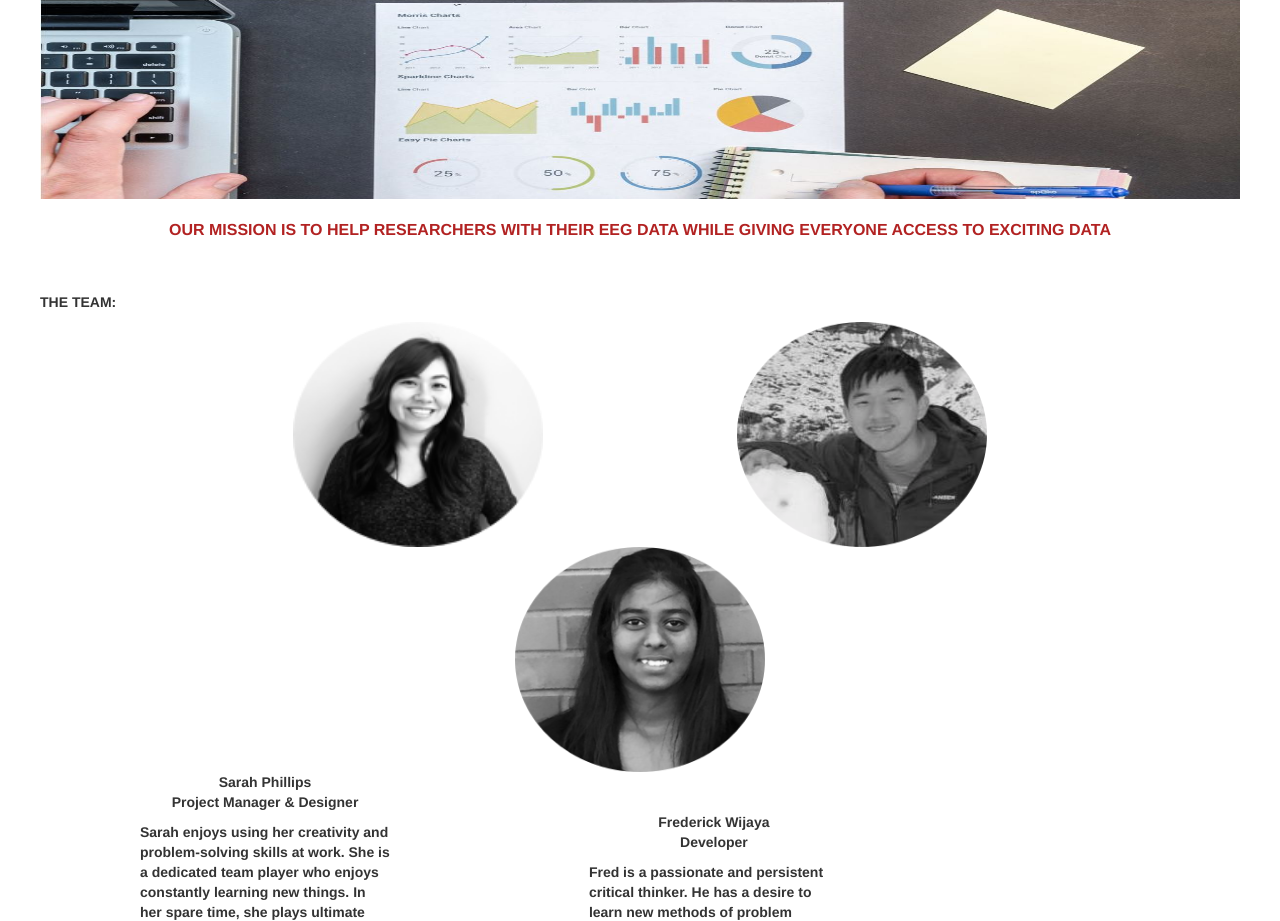
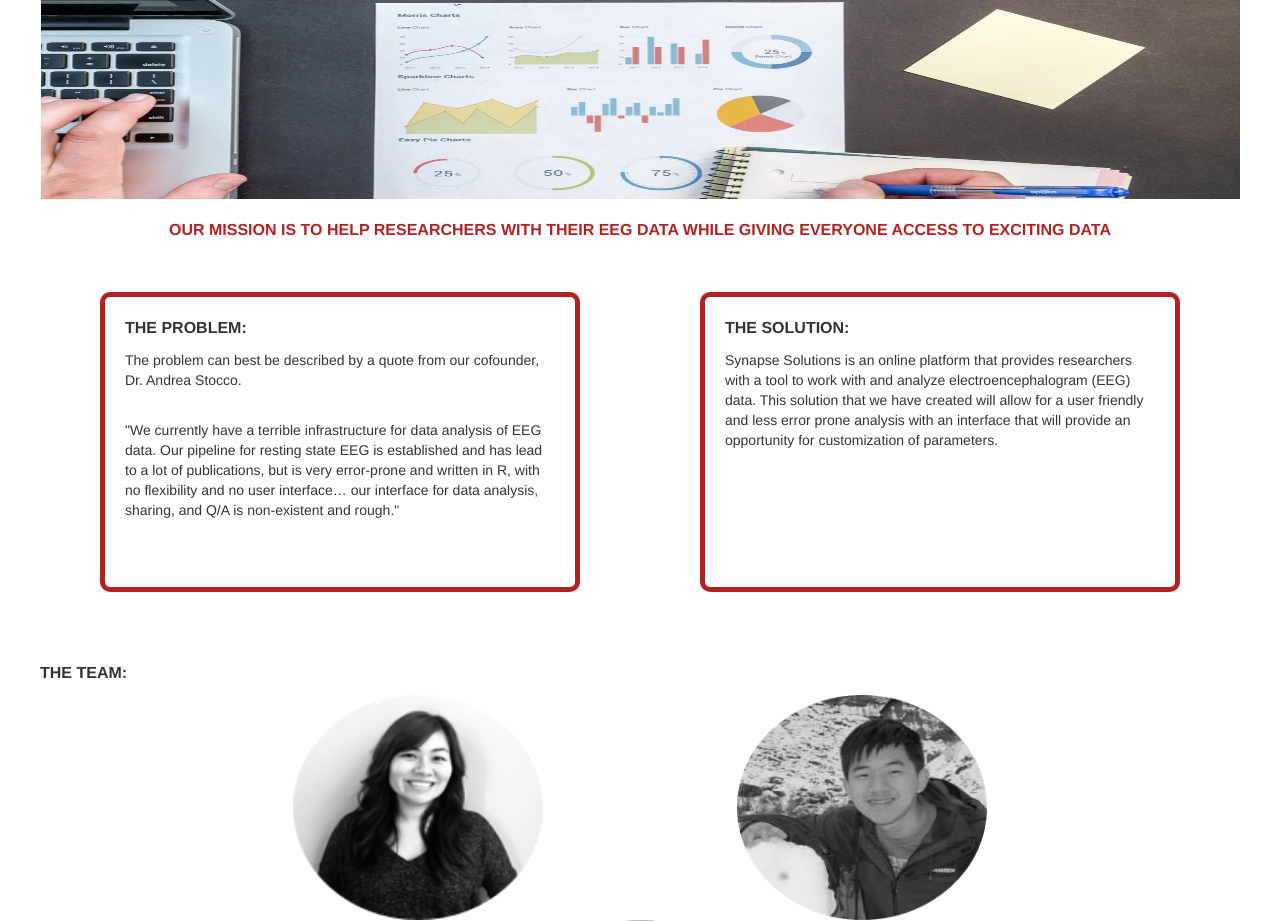
Before and after one commit to sarahp39/SynapseSolutions, a PHP site: page /php/aboutUs.php in a window 1280 px wide. Shown: the part 134-1055 px from the top of the page. Run offline with PHP 8.4, Linux system fonts and the light colour scheme.

Commit message:
added and formatted website requirement stuff on about us page

```diff
--- a/index.css
+++ b/index.css
@@ -87,6 +87,10 @@ html {
 	flex-direction: column;
 	min-height: 100vh;*/
 }
+
+.generalHeading {
+	font-weight: bold;
+	font-size: 12pt;
 }
 
 
@@ -217,8 +221,19 @@ html {
 	font-size: 12pt;
 }
 
-#theTeam {
-	font-weight: bold;
+#WebReqs {
+	margin-top: 50px;
+	margin-bottom: 50px;
+	overflow: hidden;
+}
+
+#WebReqs div {
+	float: left;
+	width: 40%;
+	height: 300px;
+	margin-right: 5%;
+	margin-left: 5%;
+
 }
 
 #us {
--- a/php/aboutUs.php
+++ b/php/aboutUs.php
@@ -23,9 +23,40 @@
 
 			<p id = "missionText" >OUR MISSION IS TO HELP RESEARCHERS WITH THEIR EEG DATA WHILE GIVING EVERYONE ACCESS TO EXCITING DATA</p>
 
+			<div id = "WebReqs">
+				<div id = "problem" class = "generalBorder" >
+					<p class = "generalHeading">
+						THE PROBLEM:
+					</p>
+					<p>
+						The problem can best be described by a quote from our cofounder, Dr. Andrea Stocco.
+					</p>
+					<br>
+					<p>
+						"We currently have a terrible infrastructure for data analysis of EEG
+						data. Our pipeline for resting state EEG is established and has lead to
+						a lot of publications, but is very error-prone and written in R, with no
+						flexibility and no user interface… our interface for data analysis, sharing,
+						and Q/A is non-existent and rough."
+					</p>
+				</div>
+
+				<div id = "solution" class = "generalBorder" >
+					<p class = "generalHeading">
+						THE SOLUTION:
+					</p>
+					<p>
+						Synapse Solutions is an online platform that provides researchers with
+						a tool to work with and analyze electroencephalogram (EEG) data. This solution
+						that we have created will allow for a user friendly and less error prone analysis with
+						an interface that will provide an opportunity for customization of parameters.
+					</p>
+				</div>
+            </div>
+
 
 			<div id = "us">
-				<p id = "theTeam"> THE TEAM: </p>
+				<p class = "generalHeading" > THE TEAM: </p>
 
 				<div id = "profilePics" >
 					<img src = "../img/sarah.png" alt = "Sarah Phillips" >
```
